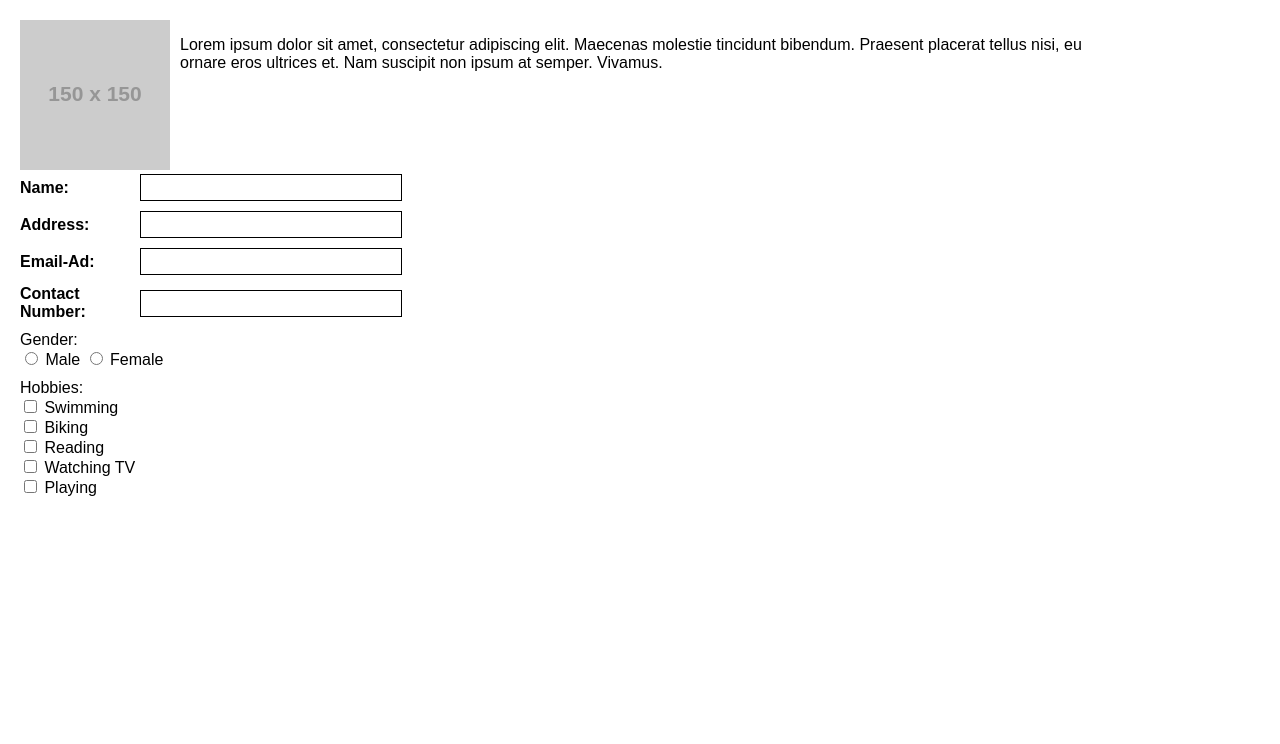
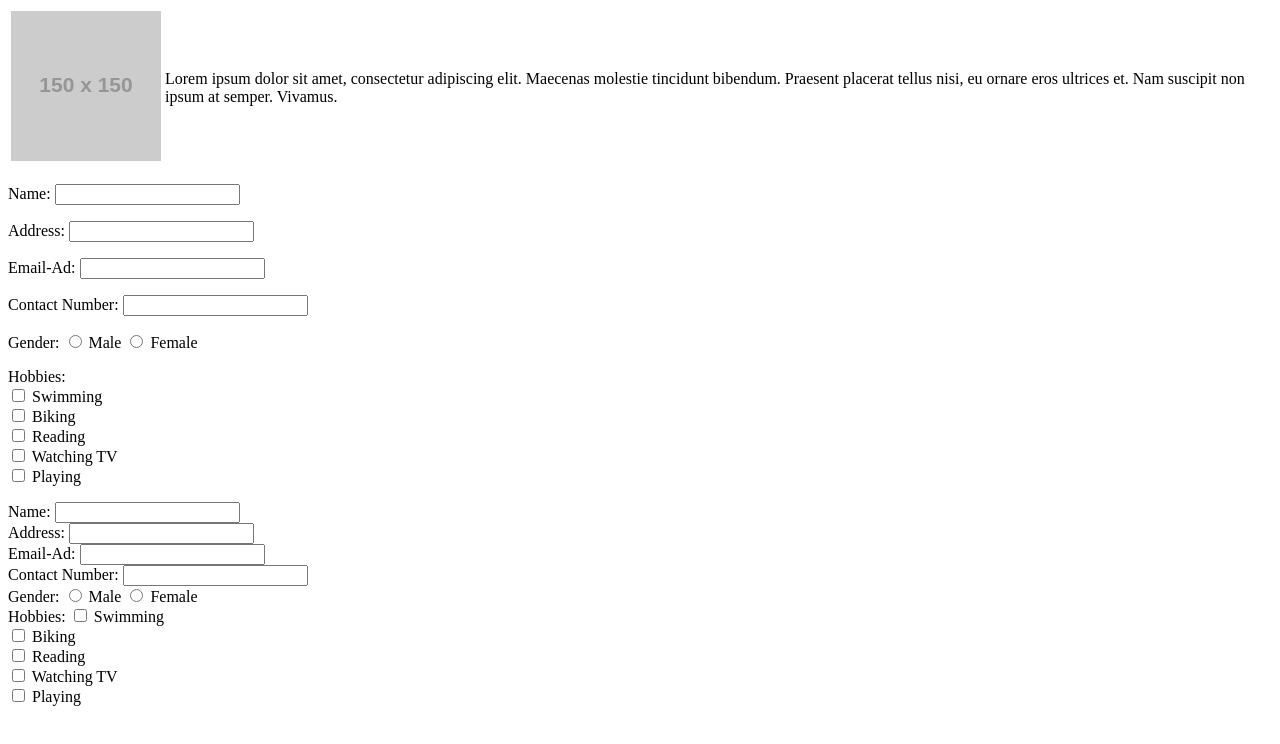
Before and after one commit to GUARINJhanaBreiley/Dbdbd, a plain HTML site: page Index.html in a window 1280 px wide. Drawn offline with Linux system fonts and the light colour scheme; placeholder pictures from the web are drawn by us.

Commit message:
Update Index.html

```diff
--- a/Index.html
+++ b/Index.html
@@ -4,60 +4,55 @@
     <meta charset="UTF-8">
     <meta name="viewport" content="width=device-width, initial-scale=1.0">
     <title>Form Example</title>
-    <style>
-        body {
-            font-family: Arial, sans-serif;
-            margin: 20px;
-        }
-        .container {
-            display: grid;
-            grid-template-columns: 150px auto 150px;
-            grid-gap: 10px;
-            align-items: start;
-        }
-        .form-group {
-            display: flex;
-            align-items: center;
-            margin-bottom: 10px;
-        }
-        .form-group label {
-            width: 120px;
-            font-weight: bold;
-        }
-        input[type="text"], input[type="email"] {
-            width: 250px;
-            padding: 5px;
-            border: 1px solid black;
-        }
-        img {
-            width: 150px;
-            height: auto;
-        }
-        .gender, .hobbies {
-            margin-top: 10px;
-        }
-        .gender label, .hobbies label {
-            display: block;
-        }
-    </style>
 </head>
 <body>
 
-    <div class="container">
+    <table>
+        <tr>
+            <td>
+                <img src="https://via.placeholder.com/150" alt="Workout Image" width="150">
+            </td>
+            <td>
+                Lorem ipsum dolor sit amet, consectetur adipiscing elit.
+                Maecenas molestie tincidunt bibendum.
+                Praesent placerat tellus nisi, eu ornare eros ultrices et.
+                Nam suscipit non ipsum at semper. Vivamus.
+            </td>
+        </tr>
+    </table>
 
-        <div>
-            <img src="https://via.placeholder.com/150" alt="Workout Image">
-        </div>
+    <form>
+        <p>
+            Name: <input type="text" name="name">
+        </p>
+        <p>
+            Address: <input type="text" name="address">
+        </p>
+        <p>
+            Email-Ad: <input type="email" name="email">
+        </p>
+        <p>
+            Contact Number: <input type="text" name="contact">
+        </p>
 
+        <p>
+            Gender:
+            <input type="radio" name="gender" value="male"> Male
+            <input type="radio" name="gender" value="female"> Female
+        </p>
 
-        <div>
-            <p>
-                Lorem ipsum dolor sit amet, consectetur adipiscing elit. Maecenas molestie tincidunt bibendum.
-                Praesent placerat tellus nisi, eu ornare eros ultrices et. Nam suscipit non ipsum at semper. Vivamus.
-            </p>
-        </div>
-    </div>
+        <p>
+            Hobbies: <br>
+            <input type="checkbox" name="hobby" value="Swimming"> Swimming<br>
+            <input type="checkbox" name="hobby" value="Biking"> Biking<br>
+            <input type="checkbox" name="hobby" value="Reading"> Reading<br>
+            <input type="checkbox" name="hobby" value="Watching TV"> Watching TV<br>
+            <input type="checkbox" name="hobby" value="Playing"> Playing
+        </p>
+    </form>
 
+</body>
+</html>
     <form>
         <div class="form-group">
             <label>Name:</label>
```
